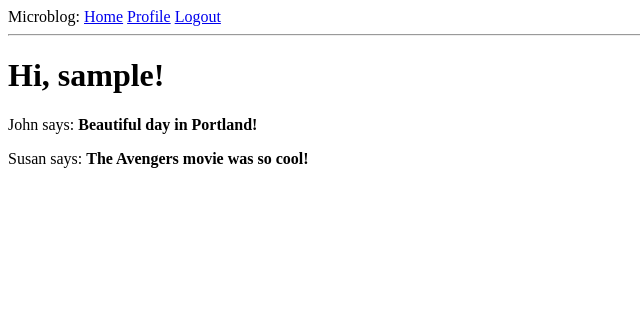
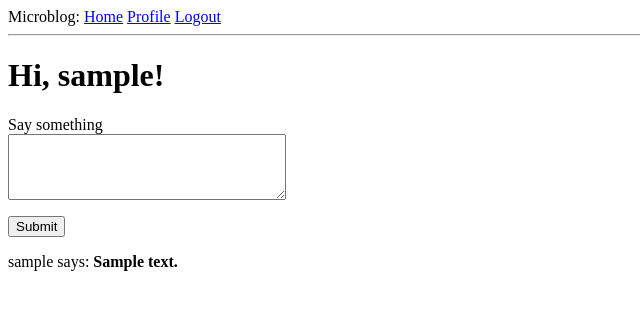
Before and after one commit to nifadyev/flask-microblog, a Flask app: page / in a window 1280 px wide. Shown: the top 310 px of the page, without its empty margins (0-640 px from the left). Run offline with Flask 2, Linux system fonts and the light colour scheme; a user stored in the database is signed in; tables that the repository leaves empty hold one stand-in row (values such as "Sample post").

Commit message:
Add form for creating posts to main page

```diff
--- a/app/forms.py
+++ b/app/forms.py
@@ -47,3 +47,9 @@ class EditProfileForm(FlaskForm):
 
 class EmptyForm(FlaskForm):
     submit = SubmitField('Submit')
+
+
+class PostForm(FlaskForm):
+    post = TextAreaField('Say something', validators=[
+        DataRequired(), Length(min=1, max=140)])
+    submit = SubmitField('Submit')
--- a/app/routes.py
+++ b/app/routes.py
@@ -1,27 +1,26 @@
 from datetime import datetime
 from flask import render_template, flash, redirect, url_for, request
 from app import app, db
-from app.forms import LoginForm, RegistrationForm, EditProfileForm, EmptyForm
-from app.models import User
+from app.forms import LoginForm, RegistrationForm, EditProfileForm, EmptyForm, PostForm
+from app.models import User, Post
 from werkzeug.urls import url_parse
 from flask_login import current_user, login_user, logout_user, login_required
 
-@app.route('/')
-@app.route('/index')
+
+@app.route('/', methods=['GET', 'POST'])
+@app.route('/index', methods=['GET', 'POST'])
 @login_required
 def index():
-    posts = (
-        {
-            'author': {'username': 'John'},
-            'body': 'Beautiful day in Portland!'
-        },
-        {
-            'author': {'username': 'Susan'},
-            'body': 'The Avengers movie was so cool!'
-        }
-    )
+    form = PostForm()
+    if form.validate_on_submit():
+        post = Post(body=form.post.data, author=current_user)
+        db.session.add(post)
+        db.session.commit()
+        flash('Your post is now live!')
+        return redirect(url_for('index'))
 
-    return render_template('index.html', title='Home', posts=posts)
+    posts = current_user.followed_posts().all()
+    return render_template('index.html', title='Home Page', form=form, posts=posts)
 
 
 @app.route('/login', methods=['GET', 'POST'])
--- a/app/templates/index.html
+++ b/app/templates/index.html
@@ -2,7 +2,20 @@
 
 {% block content %}
     <h1>Hi, {{ current_user.username }}!</h1>
+    <form action="" method="post">
+        {{ form.hidden_tag() }}
+        <p>
+            {{ form.post.label }}<br>
+            {{ form.post(cols=32, rows=4) }}<br>
+            {% for error in form.post.errors %}
+            <span style="color: red;">[{{ error }}]</span>
+            {% endfor %}
+        </p>
+        <p>{{ form.submit() }}</p>
+    </form>
     {% for post in posts %}
-    <div><p>{{ post.author.username }} says: <b>{{ post.body }}</b></p></div>
+    <p>
+    {{ post.author.username }} says: <b>{{ post.body }}</b>
+    </p>
     {% endfor %}
 {% endblock %}
```
Also changed, not shown: app.db.
